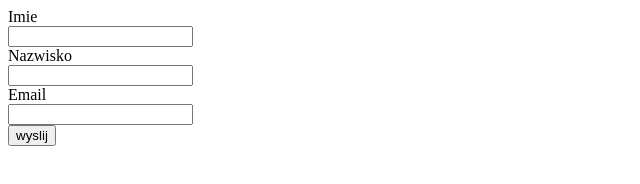
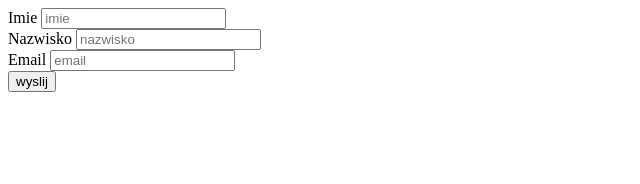
Before and after one commit to mat1489/formularz, a plain HTML site: page index.html in a window 1280 px wide. Shown: the whole page, without its empty margins (0-640 px from the left). Drawn offline with Linux system fonts and the light colour scheme.

Commit message:
koniec formularza 2

```diff
--- a/index.html
+++ b/index.html
@@ -1,26 +1,23 @@
 <!DOCTYPE html>
 <html lang="en">
+
 <head>
     <meta charset="UTF-8">
     <title>formularz</title>
 </head>
+
 <body>
-   <form action="form.php">
-  <label for="imie">Imie</label><br>
-  <input type="text" id="imie">
-  <br>
+    <form action="form.php">
+        <label for="imie">Imie</label>
+        <input type="text" id="imie" placeholder="imie"><br>
 
-  <label for="nazwisko">Nazwisko</label><br>
-  <input type="text" id="nazwisko">
-  <br>
+        <label for="nazwisko">Nazwisko</label>
+        <input type="text" id="nazwisko" placeholder="nazwisko"><br>
 
+        <label for="email">Email</label>
+        <input type="email" id="email" placeholder="email"><br>
 
-  <label for="email">Email</label><br>
-  <input type="email" id="email">
-  <br>
+        <input type="submit" value="wyslij"> </form>
+</body>
 
-  <input type="submit" value="wyslij">
-
-</form>
-</body>
 </html>
```
